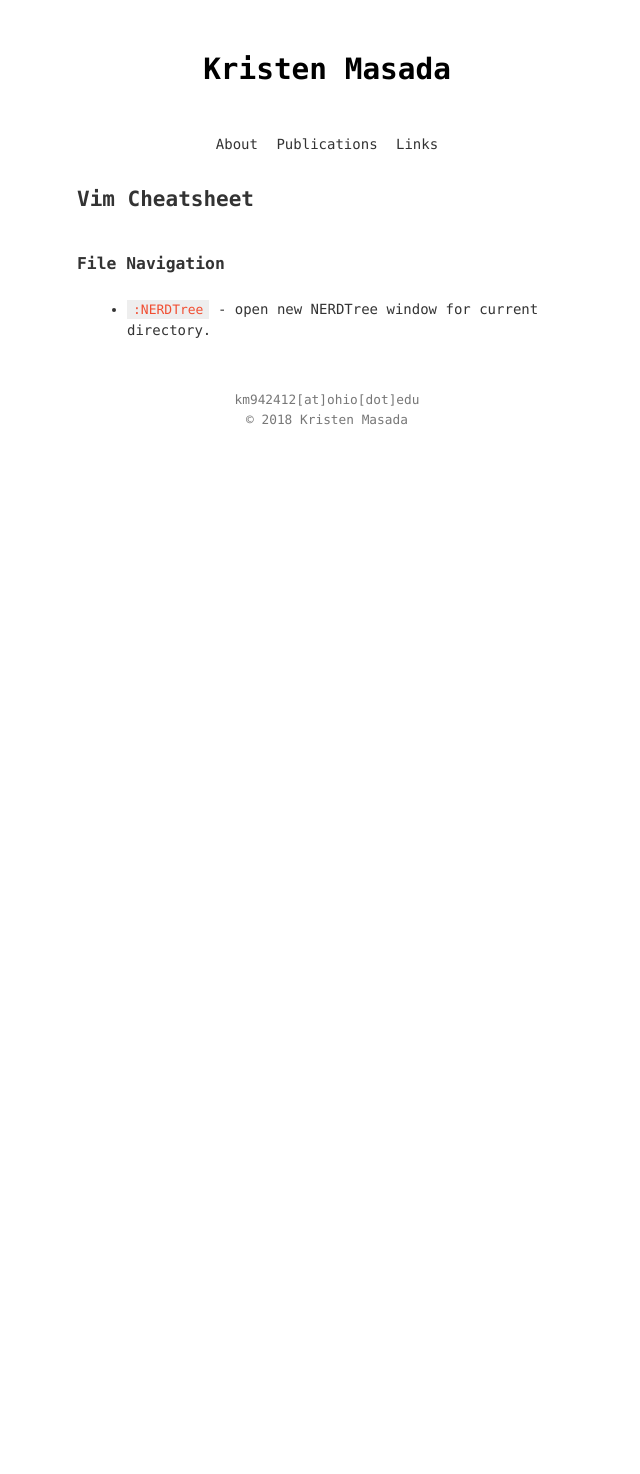
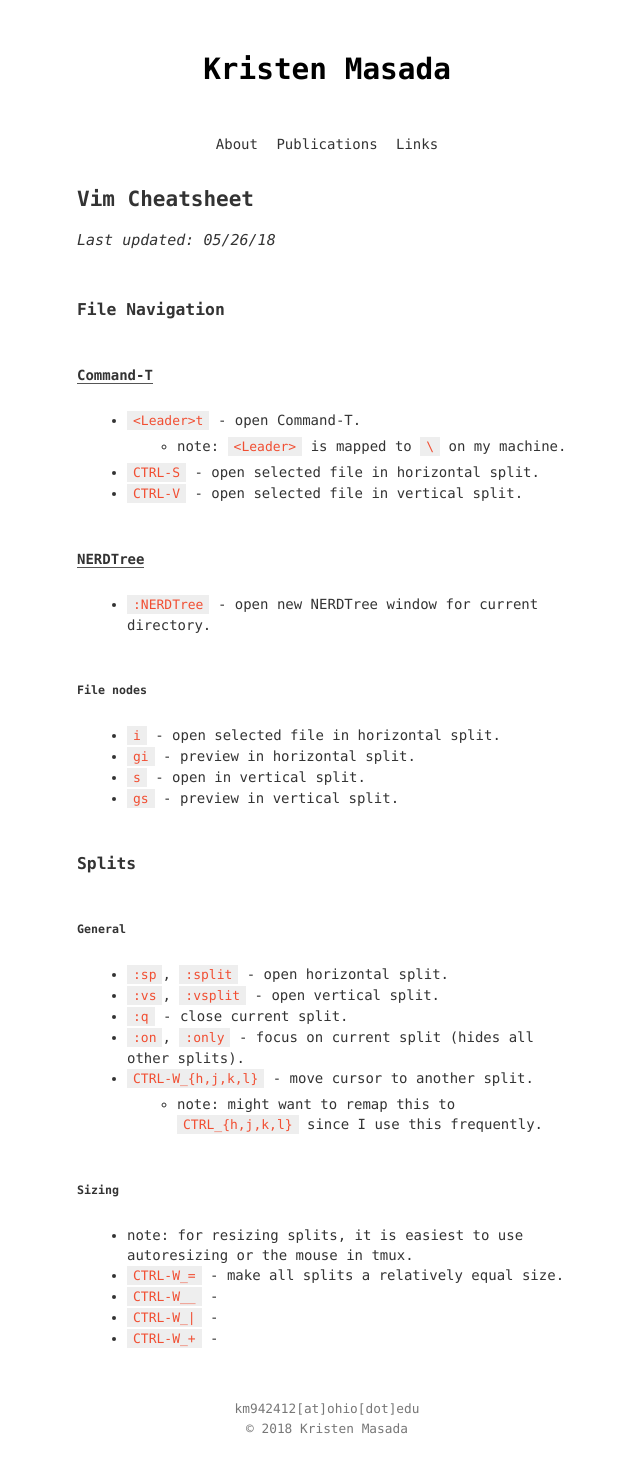
Before and after one commit to kristenmasada/kristenmasada.github.io, a Jekyll site: the page built from vim_cheatsheet.md, in a window 1280 px wide. Shown: the whole page, without its empty margins (313-953 px from the left). Built offline with Jekyll 4.4.1, drawn with Linux system fonts in a browser that asks for light colours; before the commit the page ends 900 px from its top, so only the background shows below that.

Commit message:
Added splits commands to Vim cheatsheet.

```diff
--- a/vim_cheatsheet.md
+++ b/vim_cheatsheet.md
@@ -5,5 +5,40 @@ title: Vim Cheatsheet
 
 # Vim Cheatsheet
 
+_Last updated: 05/26/18_
+
 ### File Navigation
+
+#### [Command-T](https://github.com/wincent/command-t)
+* `<Leader>t` - open Command-T.
+  * note: `<Leader>` is mapped to `\` on my machine.
+* `CTRL-S` - open selected file in horizontal split.
+* `CTRL-V` - open selected file in vertical split.
+
+
+#### [NERDTree](https://github.com/scrooloose/nerdtree)
 * `:NERDTree` - open new NERDTree window for current directory.
+
+##### File nodes
+* `i` - open selected file in horizontal split.
+* `gi` - preview in horizontal split.
+* `s` - open in vertical split.
+* `gs` - preview in vertical split.
+
+
+### Splits
+
+##### General
+* `:sp`, `:split` - open horizontal split.
+* `:vs`, `:vsplit` - open vertical split.
+* `:q` - close current split.
+* `:on`, `:only` - focus on current split (hides all other splits).
+* `CTRL-W_{h,j,k,l}` - move cursor to another split.
+  * note: might want to remap this to `CTRL_{h,j,k,l}` since I use this frequently.
+
+##### Sizing
+* note: for resizing splits, it is easiest to use autoresizing or the mouse in tmux.
+* `CTRL-W_=` - make all splits a relatively equal size.
+* `CTRL-W__` -
+* `CTRL-W_|` -
+* `CTRL-W_+` -
```
Also changed, not shown: README.md.
